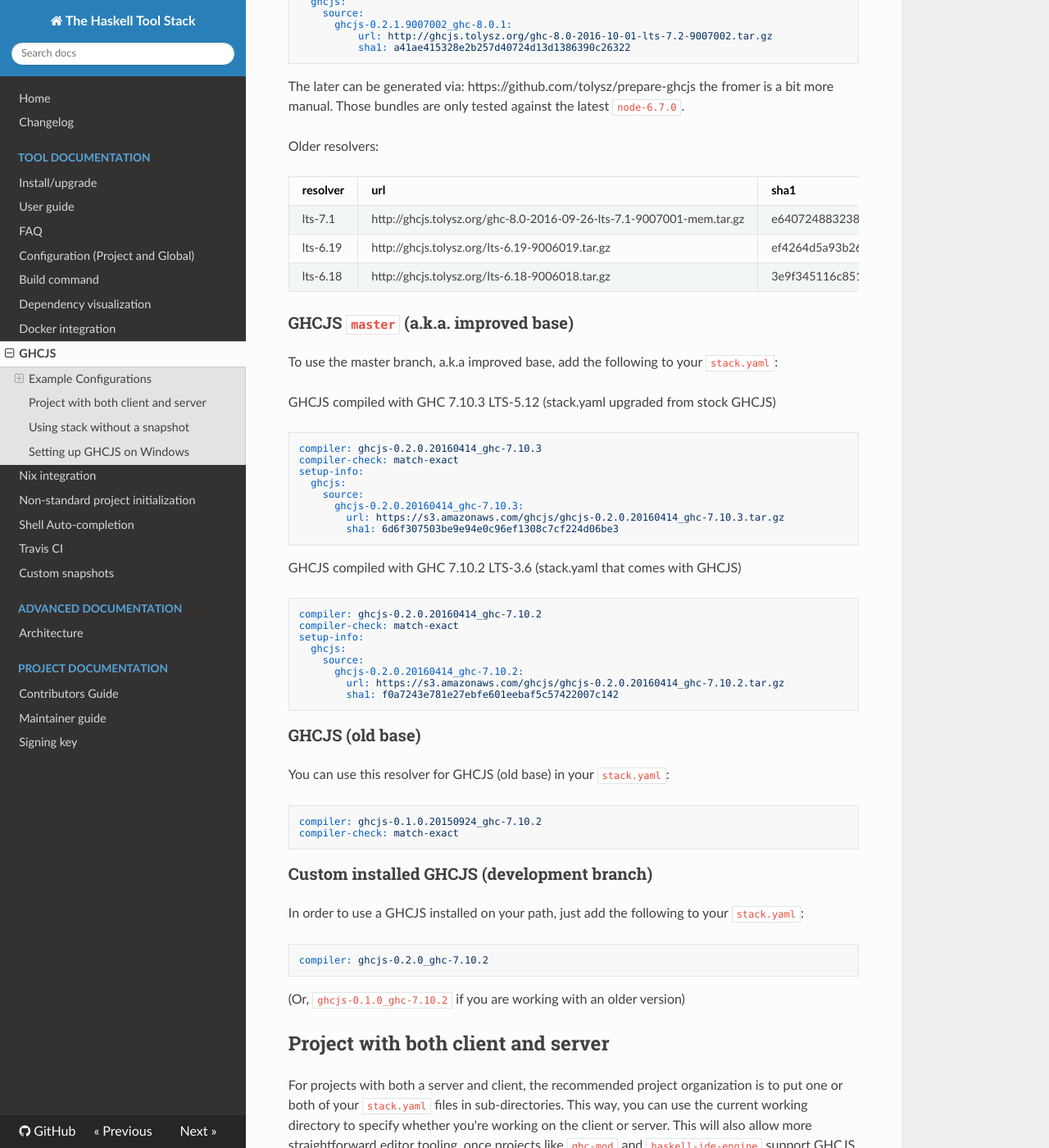
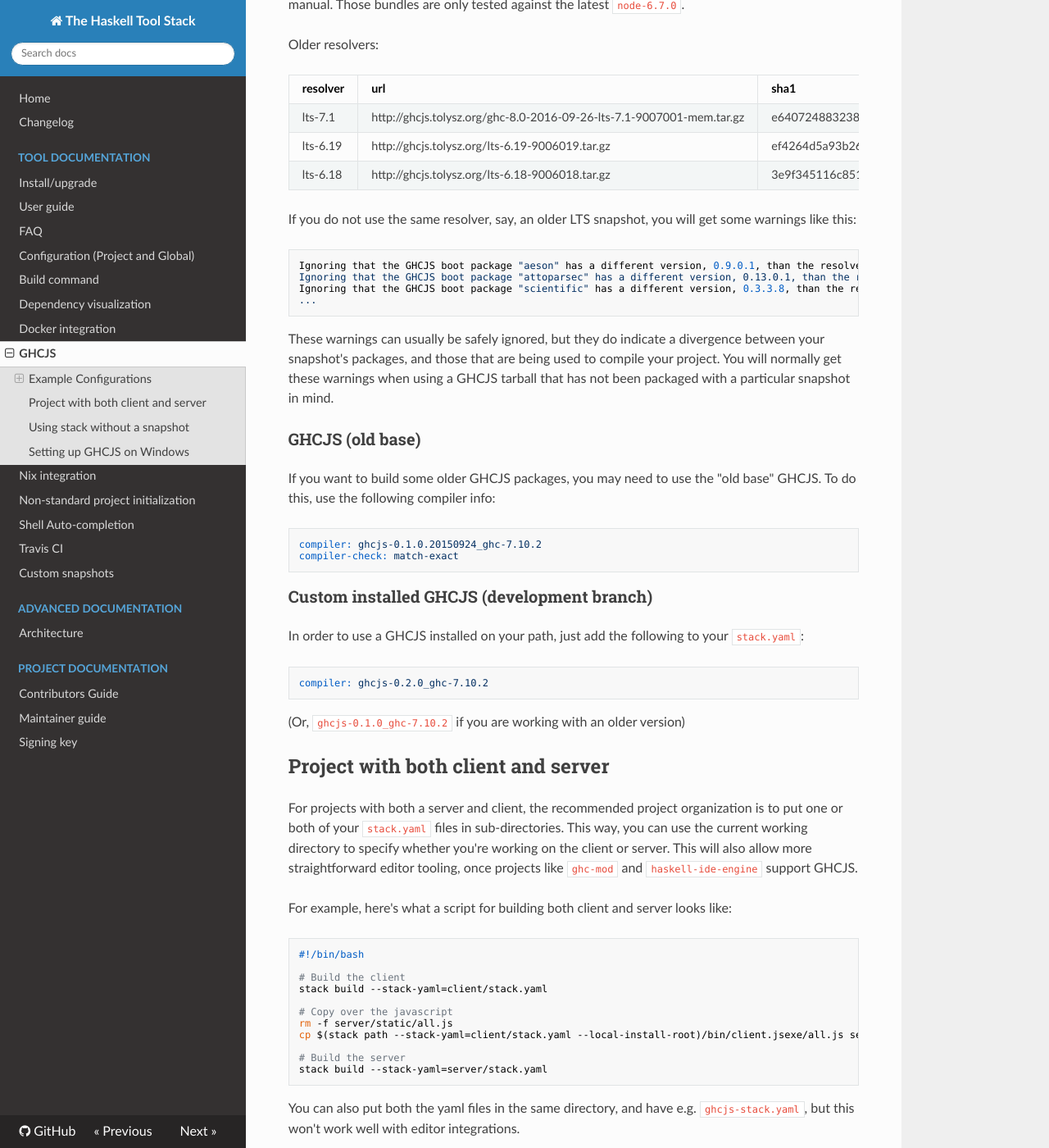
Before and after one commit to commercialhaskell/stack, an MkDocs documentation site: the page built from doc/ghcjs.md, in a window 1280 px wide and 1400 px high, scrolled down 1199 px. Shown: the whole window at 82% size. Built offline with MkDocs 1.6.1, drawn with Linux system fonts in a browser that asks for light colours; nearby versions of some CDN libraries; old or Windows-style settings are respelled for this version of MkDocs; some of the changed text lies outside the part shown.

Commit message:
Trim and clarify ghcjs.md

````diff
--- a/doc/ghcjs.md
+++ b/doc/ghcjs.md
@@ -1,11 +1,13 @@
 # GHCJS
 
-To use GHCJS with stack `>= 0.1.8`, place a GHCJS version in the [`compiler`](yaml_configuration.md#compiler) field of `stack.yaml`.  After this, all stack commands should work with GHCJS, except for `ide`.  In particular:
+To use GHCJS with stack, place a GHCJS version in the [`compiler`](yaml_configuration.md#compiler) field of `stack.yaml`.  After this, all stack commands should work with GHCJS!  In particular:
 
 * `stack setup` will install GHCJS from source and boot it, which takes a long time.
+
 * `stack build` will compile your code to JavaScript.  In particular, the generated code for an executable ends up in `$(stack path --local-install-root)/bin/EXECUTABLE.jsexe/all.js` (bash syntax, where `EXECUTABLE` is the name of your executable).
 
-You can also build existing stack projects which target GHC, and instead build them with GHCJS.  For example: `stack build --compiler ghcjs-0.1.0.20150924_ghc-7.10.2`
+You can also build existing stack projects which target GHC, and instead build
+them with GHCJS.  For example: `stack build --compiler ghcjs-0.2.0.9006020_ghc-7.10.3`
 
 Sidenote: If you receive a message like `The program 'ghcjs' version >=0.1 is
 required but the version of .../ghcjs could not be determined.`, then you may
@@ -14,11 +16,12 @@
 
 ## Example Configurations
 
-### Stack based repacks
+### Recent versions of GHCJS, repacked for stack
 
-Upstream `ghcjs` bundles have some specific version of packages, and each version of stack resolver can potentially have a different version of those packages. We might ignore those differences and it usually works, but it might as well break if the package has some different semantics or we install the same package with 2 resolvers.
-One way of remedying this situation is to repack the bundle to use packages at versions from the resolver. This will allow using multiple resolvers for different projects without a clash.
-Using other ways of installing `ghcjs` might require purging `~/.ghcjs` or even `~/.stack` each time we use a different resolver.
+These versions of GHCJS were created by
+[Marcin Tolysz](https://github.com/tolysz), and were particularly crafted to
+include package versions which match those expected by particular stackage
+snapshots.
 
 For `ghcjs` based on `ghc-7.10.3` one could try:
 ```yaml
@@ -58,38 +61,25 @@
 | lts-6.19 | http://ghcjs.tolysz.org/lts-6.19-9006019.tar.gz | ef4264d5a93b269ee4ec8f9d5139da030331d65a |
 | lts-6.18 | http://ghcjs.tolysz.org/lts-6.18-9006018.tar.gz | 3e9f345116c851349a5a551ffd94f7e0b74bfabb |
 
+If you do not use the same resolver, say, an older LTS snapshot, you will get
+some warnings like this:
 
-### GHCJS `master` (a.k.a. improved base)
-
-To use the master branch, a.k.a improved base, add the following to your `stack.yaml`:
-
-GHCJS compiled with GHC 7.10.3 LTS-5.12 (stack.yaml upgraded from stock GHCJS)
-```yaml
-compiler: ghcjs-0.2.0.20160414_ghc-7.10.3
-compiler-check: match-exact
-setup-info:
-  ghcjs:
-    source:
-      ghcjs-0.2.0.20160414_ghc-7.10.3:
-        url: https://s3.amazonaws.com/ghcjs/ghcjs-0.2.0.20160414_ghc-7.10.3.tar.gz
-        sha1: 6d6f307503be9e94e0c96ef1308c7cf224d06be3
+```
+Ignoring that the GHCJS boot package "aeson" has a different version, 0.9.0.1, than the resolver's wanted version, 0.8.0.2
+Ignoring that the GHCJS boot package "attoparsec" has a different version, 0.13.0.1, than the resolver's wanted version, 0.12.1.6
+Ignoring that the GHCJS boot package "scientific" has a different version, 0.3.3.8, than the resolver's wanted version, 0.3.4.2
+...
 ```
 
-GHCJS compiled with GHC 7.10.2 LTS-3.6 (stack.yaml that comes with GHCJS)
-```yaml
-compiler: ghcjs-0.2.0.20160414_ghc-7.10.2
-compiler-check: match-exact
-setup-info:
-  ghcjs:
-    source:
-      ghcjs-0.2.0.20160414_ghc-7.10.2:
-        url: https://s3.amazonaws.com/ghcjs/ghcjs-0.2.0.20160414_ghc-7.10.2.tar.gz
-        sha1: f0a7243e781e27ebfe601eebaf5c57422007c142
-```
+These warnings can usually be safely ignored, but they do indicate a divergence
+between your snapshot's packages, and those that are being used to compile your
+project. You will normally get these warnings when using a GHCJS tarball that
+has not been packaged with a particular snapshot in mind.
 
 ### GHCJS (old base)
 
-You can use this resolver for GHCJS (old base) in your `stack.yaml`:
+If you want to build some older GHCJS packages, you may need to use the "old
+base" GHCJS.  To do this, use the following compiler info:
 
 ```yaml
 compiler: ghcjs-0.1.0.20150924_ghc-7.10.2
````
